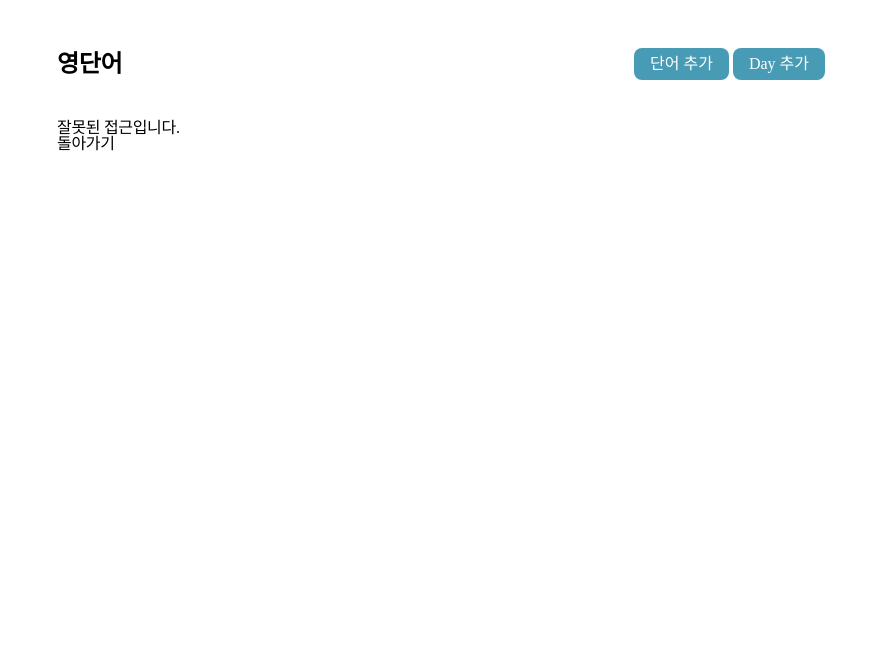
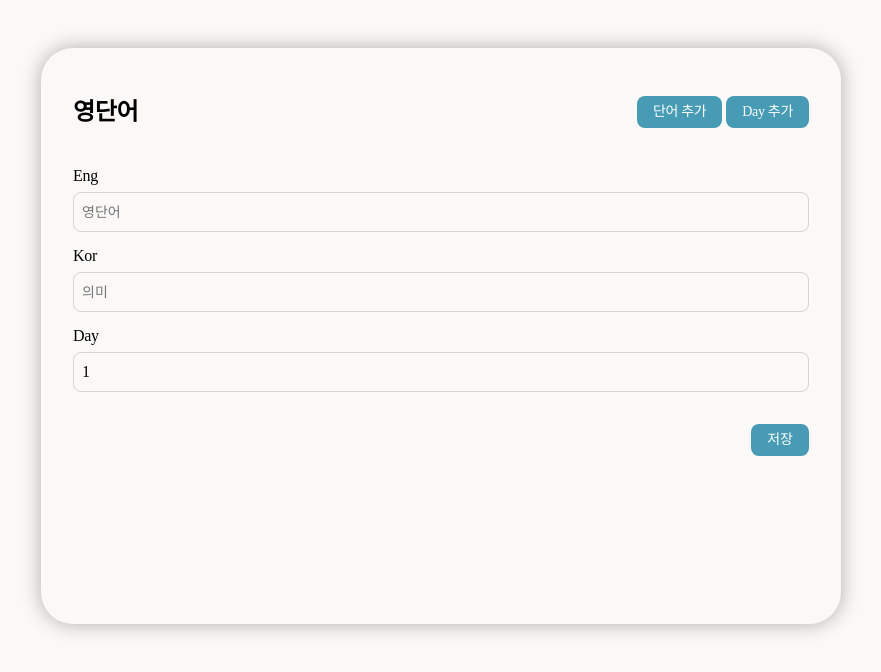
Before and after one commit to alsdk9879/oma_react, a React (Create React App) app: page /create_word in a window 1280 px wide. Shown: the top 672 px of the page, without its empty margins (199-1080 px from the left). Built offline with nearby package versions, Linux system fonts and the light colour scheme; data requests are answered from the project's data file; the HTML template or start-up script is replaced by a standard one.

Commit message:
영단어 연습장 구현 완료

```diff
--- a/src/App.js
+++ b/src/App.js
@@ -5,19 +5,26 @@ import DayList from './components/DayList';
 import Day from './components/Day';
 import { BrowserRouter, Route, Routes } from 'react-router-dom';
 import EmptyPage from './components/EmptyPage';
+import CreateWord from './components/CreateWord';
+import CreateDay from './components/CreateDay';
 
 function App() {
   return (
+    // JSX : Javascript 내부에 HTML 처럼 작성하는 것.
     <BrowserRouter>
       <div id='words'>
+        <div className='container'>
           <Header />
           {/* Routes 내부는 url에 따라 각각 다른 페이지를 보여주고, 외부는 모든 페이지에 공통으로 노출 */}
           <Routes>
             {/* path 내 / 기호를 넣어주면 첫페이지 노출을 의미함 / exact를 작성해두면 완전히 일치하는 경로때에만 그 페이지 노출 */}
             <Route exact path='/' element={<DayList />}></Route>
             <Route path='/day/:day' element={<Day />}></Route>
+            <Route path='/create_word' element={<CreateWord />}></Route>
+            <Route path='/create_day' element={<CreateDay />}></Route>
             <Route path='*' element={<EmptyPage />}></Route>
           </Routes>
+        </div>
       </div>
     </BrowserRouter>
   );
@@ -25,7 +32,7 @@ function App() {
 
 export default App;
 
-// REST API
+// REST API (API : 어떤 서버의 특정한 부분에 접속해서 그 안에 있는 데이터와 서비스를 이용할 수 있게 해주는 소프트웨어 도구, 프로그램들이 서로 상호작용하는 것을 도와주는 매개체, 쉽게 말해 레스토랑의 점원과 같은 역할)
 // Create : POST
 // Read : GET
 // Update : PUT
--- /dev/null
+++ b/src/components/CreateDay.js
@@ -0,0 +1,38 @@
+import React from 'react';
+import { useNavigate } from 'react-router-dom';
+import useFetch from '../hooks/useFetch';
+
+function CreateDay() {
+  const days = useFetch('http://localhost:3002/days');
+  const history = useNavigate();
+
+  function addDay(e) {
+    e.preventDefault();
+
+    fetch(`http://localhost:3002/days/`, {
+      method: 'POST',
+      headers: {
+        'Content-Type': 'application-json', // 보내는 리소스의 타입을 의미
+      },
+      body: JSON.stringify({
+        day: days.length + 1,
+      }),
+    }).then((res) => {
+      if (res.ok) {
+        alert('생성이 완료 되었습니다.');
+        history(`/`);
+      }
+    });
+  }
+
+  return (
+    <>
+      <h3 className='title'>현재 일수 : {days.length}일</h3>
+      <button className='btn lg btn-add-day' onClick={addDay}>
+        Day 추가
+      </button>
+    </>
+  );
+}
+
+export default CreateDay;
--- /dev/null
+++ b/src/components/CreateWord.js
@@ -0,0 +1,68 @@
+import React, { useRef, useState } from 'react';
+import { useNavigate } from 'react-router-dom';
+import useFetch from '../hooks/useFetch';
+
+function CreateWord() {
+  const days = useFetch('http://localhost:3002/days');
+  const history = useNavigate(); // 주소를 push 해주면, <Link to=""> 처럼 해당 주소로 이동.
+  const [isLoading, setIsLoading] = useState(false);
+
+  function onSubmit(e) {
+    e.preventDefault();
+
+    if (!isLoading) {
+      setIsLoading(true);
+
+      fetch(`http://localhost:3002/words/`, {
+        method: 'POST',
+        headers: {
+          'Content-Type': 'application-json', // 보내는 리소스의 타입을 의미
+        },
+        body: JSON.stringify({
+          day: dayRef.current.value,
+          eng: engRef.current.value,
+          kor: korRef.current.value,
+          isDone: false,
+        }),
+      }).then((res) => {
+        if (res.ok) {
+          alert('생성이 완료 되었습니다.');
+          history(`/day/${dayRef.current.value}`);
+          setIsLoading(false);
+        }
+      });
+    }
+  }
+
+  const engRef = useRef(null); // useRef() : DOM에 접근할 수 있게 해주는 리액트 훅. ex) 스크롤 위치, 포커스 줄 때 사용
+  const korRef = useRef(null);
+  const dayRef = useRef(null);
+
+  return (
+    <form className='create-word'>
+      <div className='input-wrap'>
+        <span className='text'>Eng</span>
+        <input type='text' placeholder='영단어' ref={engRef} />
+      </div>
+      <div className='input-wrap'>
+        <span className='text'>Kor</span>
+        <input type='text' placeholder='의미' ref={korRef} />
+      </div>
+      <div className='input-wrap'>
+        <span className='text'>Day</span>
+        <select id='createWordDay' ref={dayRef}>
+          {days.map((day) => (
+            <option key={day.id} value={day.day}>
+              {day.day}
+            </option>
+          ))}
+        </select>
+      </div>
+      <button className='btn btn-save' onClick={onSubmit} style={{ opacity: isLoading ? 0.3 : 1 }}>
+        {isLoading ? 'Saving...' : '저장'}
+      </button>
+    </form>
+  );
+}
+
+export default CreateWord;
--- a/src/components/Day.js
+++ b/src/components/Day.js
@@ -24,6 +24,7 @@ function Day() {
   return (
     <>
       <h1 className='title'>Day {day}</h1>
+      {words.length === 0 && <span>Loading...</span>}
       <table className='table-word'>
         <tbody>
           {words.map((word) => (
--- a/src/components/DayList.js
+++ b/src/components/DayList.js
@@ -1,4 +1,4 @@
-import React, { useEffect, useState } from 'react'; // useEffect() : 어떤 상태값이 바뀌었을 떄 동작하는 함수를 작성할 수 있는 리액트 훅.
+import React, { useEffect, useState } from 'react'; // useEffect() : 어떤 상태값이 바뀌었을 때 동작하는 함수를 작성할 수 있는 리액트 훅.
 import { Link } from 'react-router-dom';
 import useFetch from '../hooks/useFetch';
 
@@ -18,11 +18,15 @@ function DayList() {
   // useFetch 라는 커스텀 훅 사용하여 위의 코드 간결화
   const days = useFetch('http://localhost:3002/days');
 
+  if (days.length === 0) {
+    return <span>Loading...</span>;
+  }
+
   return (
     <>
       <ul className='list-day'>
         {days.map((day) => (
-          <li key={day.id}>
+          <li key={day.id} className='btn lg list-day-item'>
             {/* 리액트에서는 <a href=""> 대신 <Link to=""> 사용 */}
             <Link to={`/day/${day.day}`}>Day {day.day}</Link>
           </li>
--- a/src/components/Header.js
+++ b/src/components/Header.js
@@ -8,8 +8,12 @@ function Header() {
         <Link to={'/'}>영단어</Link>
       </h1>
       <div className='btn-wrap'>
-        <button className='btn'>단어 추가</button>
-        <button className='btn'>Day 추가</button>
+        <Link to={'/create_word'} className='btn'>
+          단어 추가
+        </Link>
+        <Link to={'/create_day'} className='btn'>
+          Day 추가
+        </Link>
       </div>
     </div>
   );
--- a/src/components/Word.js
+++ b/src/components/Word.js
@@ -1,6 +1,7 @@
 import React, { useState } from 'react';
 
-function Word({ word }) {
+function Word(props) {
+  const [word, setWord] = useState(props.word);
   const [isShow, setIsShow] = useState(false);
   const [isDone, setIsDone] = useState(word.isDone);
 
@@ -9,7 +10,40 @@ function Word({ word }) {
   }
 
   function toggleDone() {
-    setIsDone(!isDone);
+    // setIsDone(!isDone);
+
+    // 상태 업데이트시
+    fetch(`http://localhost:3002/words/${word.id}`, {
+      method: 'PUT',
+      headers: {
+        'Content-Type': 'application-json', // 보내는 리소스의 타입을 의미
+      },
+      // body에 추가할 요소들 작성
+      body: JSON.stringify({
+        ...word,
+        isDone: !isDone,
+      }),
+    }).then((res) => {
+      if (res.ok) {
+        setIsDone(!isDone);
+      }
+    });
+  }
+
+  function del() {
+    if (window.confirm('삭제하시겠습니까?')) {
+      fetch(`http://localhost:3002/words/${word.id}`, {
+        method: 'DELETE',
+      }).then((res) => {
+        if (res.ok) {
+          setWord({ id: 0 });
+        }
+      });
+    }
+  }
+
+  if (word.id === 0) {
+    return null;
   }
 
   return (
@@ -28,7 +62,9 @@ function Word({ word }) {
           <button className='sm btn-mean' onClick={toggleShow}>
             뜻 {isShow ? '숨기기' : '보기'}
           </button>
-          <button className='sm btn-delete'>삭제</button>
+          <button className='sm btn-delete' onClick={del}>
+            삭제
+          </button>
         </div>
       </td>
     </tr>
--- a/src/db/data.json
+++ b/src/db/data.json
@@ -1,15 +1,64 @@
 {
   "days": [
-    { "id" : 1, "day": 1 },
-    { "id" : 2, "day": 2 },
-    { "id" : 3, "day": 3 }
+    {
+      "id": "1",
+      "day": 1
+    },
+    {
+      "id": "2",
+      "day": 2
+    },
+    {
+      "id": "3",
+      "day": 3
+    },
+    {
+      "id": "acb3",
+      "day": 4
+    }
   ],
   "words": [
-    { "id" : 1, "day": 1, "eng": "apple", "kor": "사과", "isDone": true },
-    { "id" : 2, "day": 1, "eng": "air", "kor": "공기", "isDone": false },
-    { "id" : 3, "day": 2, "eng": "book", "kor": "책", "isDone": false },
-    { "id" : 4, "day": 2, "eng": "banana", "kor": "바나나", "isDone": false },
-    { "id" : 5, "day": 3, "eng": "car", "kor": "자동차", "isDone": false },
-    { "id" : 6, "day": 3, "eng": "cat", "kor": "고양이", "isDone": false }
+    {
+      "id": "1",
+      "day": 1,
+      "eng": "apple",
+      "kor": "사과",
+      "isDone": true
+    },
+    {
+      "id": "3",
+      "day": 2,
+      "eng": "book",
+      "kor": "책",
+      "isDone": true
+    },
+    {
+      "id": "5",
+      "day": 3,
+      "eng": "car",
+      "kor": "자동차",
+      "isDone": false
+    },
+    {
+      "id": "6",
+      "day": 3,
+      "eng": "cat",
+      "kor": "고양이",
+      "isDone": false
+    },
+    {
+      "id": "29de",
+      "day": "1",
+      "eng": "air",
+      "kor": "공기",
+      "isDone": true
+    },
+    {
+      "id": "80d4",
+      "day": "4",
+      "eng": "delete",
+      "kor": "삭제하다",
+      "isDone": false
+    }
   ]
 }
--- a/src/styles/_Components.scss
+++ b/src/styles/_Components.scss
@@ -1,9 +1,21 @@
 // input
+.input-wrap {
+  position: relative;
+  display: flex;
+  flex-direction: column;
+  gap: 0.5rem;
+
+  .text {
+    display: block;
+  }
+}
+
 input,
-input[type='text'] {
+input[type='text'],
+select {
   border: 1px solid rgb(212, 212, 212);
   border-radius: 0.5rem;
-  height: 2rem;
+  height: 2.5rem;
   padding: 0 0.5rem;
 
   &::placeholder {
@@ -50,19 +62,30 @@ input[type='text'] {
 }
 
 // button
-button {
+button,
+.btn {
   background-color: #999;
+  width: fit-content;
   height: 2rem;
   padding: 0 1rem;
   border-radius: 0.5rem;
-  font-size: 1rem;
+  font-size: 0.875rem;
   font-weight: 500;
   color: #fff;
+  display: flex;
+  justify-content: center;
+  align-items: center;
 
   &.sm {
     height: 1.5rem;
     padding: 0 0.5rem;
     font-size: 0.75rem;
+  }
+
+  &.lg {
+    height: 2.5rem;
+    padding: 0 1rem;
+    font-size: 1.125rem;
   }
 }
 
@@ -95,3 +118,16 @@ table {
     }
   }
 }
+
+/*
+* responsive
+*/
+@media (max-width: 767.98px) {
+  table {
+    tr {
+      td {
+        padding: 1rem 0.5rem;
+      }
+    }
+  }
+}
--- a/src/styles/_Words.scss
+++ b/src/styles/_Words.scss
@@ -1,7 +1,17 @@
 #words {
+  cursor: default;
   padding: 3rem 1rem;
-  max-width: 50rem;
-  margin: 0 auto;
+  background-color: #faf9f8;
+  height: 100vh;
+
+  .container {
+    max-width: 50rem;
+    min-height: 36rem;
+    padding: 3rem 2rem;
+    margin: 0 auto;
+    border-radius: 2rem;
+    box-shadow: 0 0 20px 0 rgba(0, 0, 0, 0.3);
+  }
 
   .header {
     display: flex;
@@ -22,8 +32,13 @@
 
   .list-day {
     display: flex;
-    gap: 3rem;
+    gap: 1rem;
+    flex-wrap: wrap;
     margin-bottom: 1rem;
+  }
+
+  .list-day-item {
+    background-color: rgba(219, 120, 52, 1);
   }
 
   .table-word {
@@ -69,4 +84,32 @@
   .btn-delete {
     background-color: rgb(207, 18, 18);
   }
+
+  // 단어추가 페이지
+  .create-word {
+    display: flex;
+    flex-direction: column;
+    gap: 1rem;
+
+    .btn-save {
+      margin-top: 1rem;
+      margin-left: auto;
+    }
+  }
+
+  .btn-add-day {
+    margin-top: 2rem;
+  }
 }
+
+/*
+* responsive
+*/
+@media (max-width: 767.98px) {
+  #words {
+    .container {
+      padding-left: 1.5rem;
+      padding-right: 1.5rem;
+    }
+  }
+}
```
Lines whose indentation alone changed are shown as unchanged.
